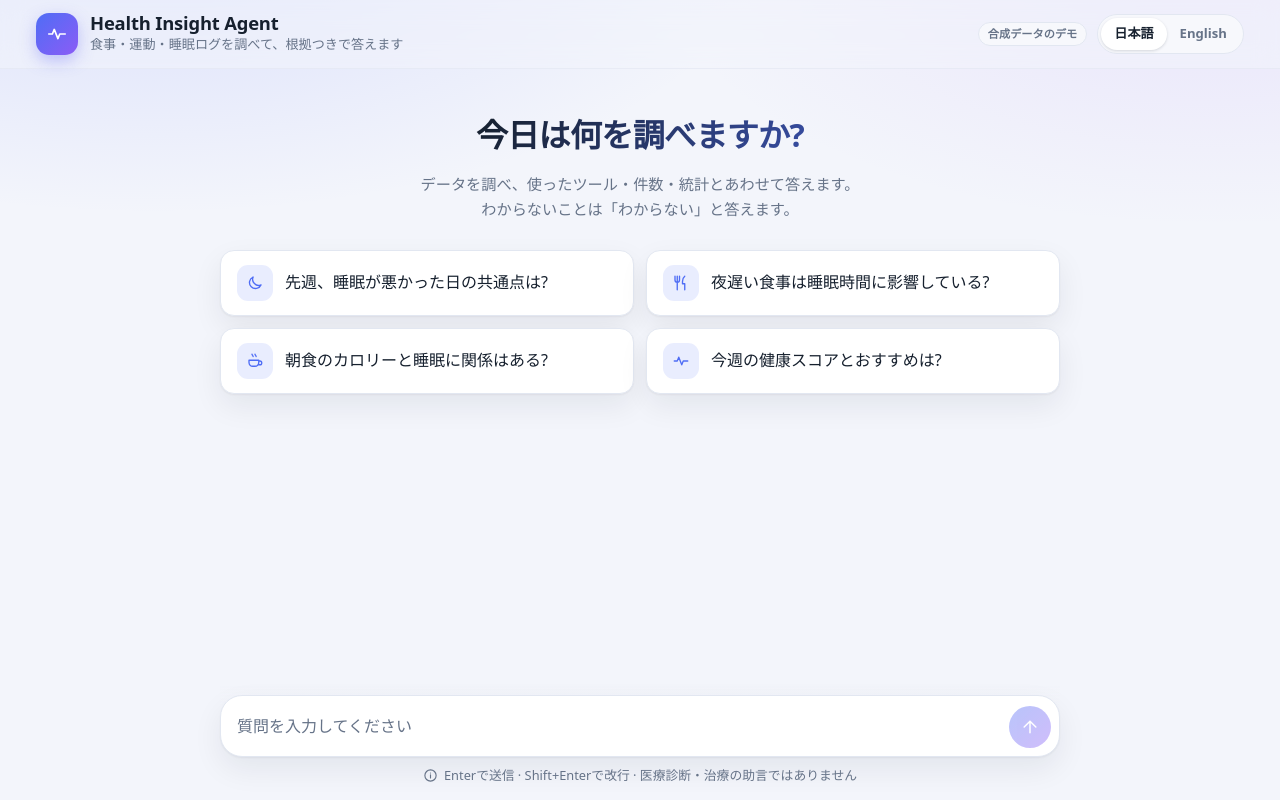
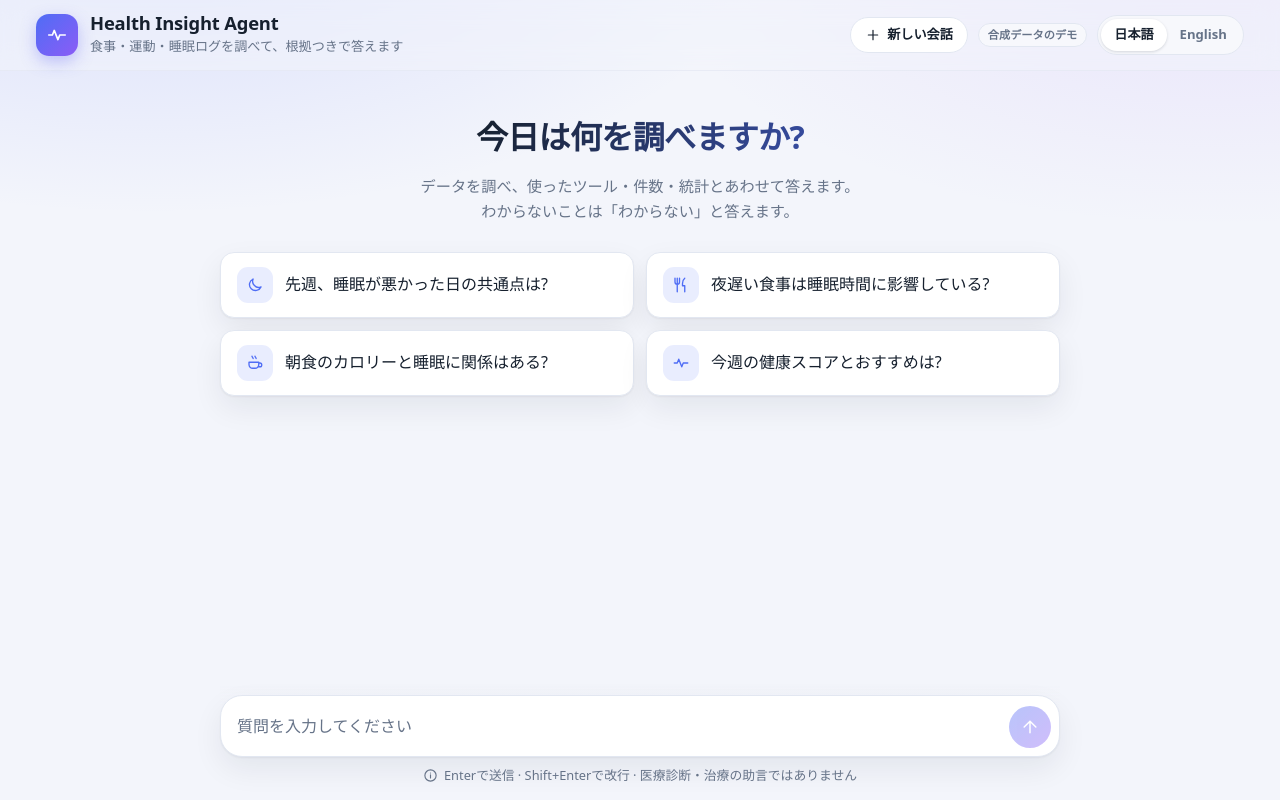
Before and after one commit to shim369/Python-Health-Insight-Agent, a React (Vite) app in the folder frontend/: page / in a window 1280 px wide. Built offline with nearby package versions, Linux system fonts and the light colour scheme.

Commit message:
UI: Add a New chat button and a clickable logo that return to the start screen
Co-Authored-By: Claude Sonnet 5.5 <noreply@anthropic.com>

```diff
--- a/frontend/src/App.tsx
+++ b/frontend/src/App.tsx
@@ -1,7 +1,7 @@
 import { useEffect, useState } from "react";
 import type { Locale } from "./api/types";
 import { ChatView } from "./components/ChatView";
-import { LogoMark } from "./components/Icons";
+import { IconPlus, LogoMark } from "./components/Icons";
 import { t } from "./lib/strings";
 
 const LOCALES: { value: Locale; label: string }[] = [
@@ -11,22 +11,34 @@ const LOCALES: { value: Locale; label: string }[] = [
 
 export function App() {
   const [locale, setLocale] = useState<Locale>("ja");
+  // ChatViewのkeyを変えると作り直され、会話がクリアされてトップ(最初の画面)に戻る。
+  const [chatKey, setChatKey] = useState(0);
   const s = t(locale);
   // 読み上げ・ハイフネーション・フォント選択のため、文書の言語も切り替える
   useEffect(() => {
     document.documentElement.lang = locale;
   }, [locale]);
+
+  const backToTop = () => {
+    setChatKey((k) => k + 1);
+    window.scrollTo?.({ top: 0 });
+  };
+
   return (
     <div className="shell">
       <header className="app-header">
-        <div className="brand">
+        <button type="button" className="brand" onClick={backToTop} aria-label={s.backToTop} title={s.backToTop}>
           <LogoMark />
-          <div>
+          <span className="brand-text">
             <h1>{s.title}</h1>
-            <p className="muted">{s.subtitle}</p>
-          </div>
-        </div>
+            <span className="muted">{s.subtitle}</span>
+          </span>
+        </button>
         <div className="header-actions">
+          <button type="button" className="new-chat" onClick={backToTop}>
+            <IconPlus />
+            {s.newChat}
+          </button>
           <span className="badge demo">{s.demoBadge}</span>
           <div className="segmented" role="group" aria-label="Language">
             {LOCALES.map((l) => (
@@ -43,7 +55,7 @@ export function App() {
         </div>
       </header>
       <div className="app">
-        <ChatView locale={locale} />
+        <ChatView key={chatKey} locale={locale} />
       </div>
     </div>
   );
--- a/frontend/src/components/Icons.tsx
+++ b/frontend/src/components/Icons.tsx
@@ -38,6 +38,11 @@ export const IconBreakfast = () => (
 export const IconHeart = () => (
   <Svg>
     <path d="M3 12h4l2-5 4 10 2-5h6" />
+  </Svg>
+);
+export const IconPlus = () => (
+  <Svg size={16}>
+    <path d="M12 5v14M5 12h14" />
   </Svg>
 );
 export const IconSend = () => (
--- a/frontend/src/lib/strings.ts
+++ b/frontend/src/lib/strings.ts
@@ -6,6 +6,8 @@ const ja = {
   heroTitle: "今日は何を調べますか?",
   heroText: "データを調べ、使ったツール・件数・統計とあわせて答えます。わからないことは「わからない」と答えます。",
   demoBadge: "合成データのデモ",
+  newChat: "新しい会話",
+  backToTop: "トップに戻る(会話をクリア)",
   unknownLabel: "わからないこと",
   finding: {
     correlationTitle: "相関の読み取り",
@@ -59,6 +61,8 @@ const en: typeof ja = {
   heroTitle: "What would you like to look into?",
   heroText: "It checks your data and answers together with the tools, record counts and statistics it used. If it cannot tell, it says so.",
   demoBadge: "Synthetic-data demo",
+  newChat: "New chat",
+  backToTop: "Back to top (clears the chat)",
   unknownLabel: "What is unknown",
   finding: {
     correlationTitle: "Reading the correlation",
--- a/frontend/src/styles.scss
+++ b/frontend/src/styles.scss
@@ -170,20 +170,53 @@ button {
   flex-wrap: wrap;
 }
 
+// ロゴ+タイトル全体が「トップに戻る」ボタン
 .brand {
   display: flex;
   align-items: center;
   gap: 12px;
+  padding: 0;
+  border: 0;
+  background: transparent;
+  text-align: left;
+  border-radius: $radius-sm;
+
+  &:hover .logo-mark {
+    transform: scale(1.05);
+  }
+
+  .brand-text {
+    display: flex;
+    flex-direction: column;
+    gap: 2px;
+    max-width: 52ch;
+    font-size: 0.82rem;
+  }
 
   h1 {
     font-size: 1.15rem;
     letter-spacing: -0.01em;
     line-height: 1.2;
   }
+}
 
-  p {
-    font-size: 0.82rem;
-    max-width: 52ch;
+.new-chat {
+  display: inline-flex;
+  align-items: center;
+  gap: 6px;
+  padding: 6px 14px;
+  border-radius: $radius-pill;
+  border: 1px solid var(--border);
+  background: var(--surface);
+  font-size: 0.82rem;
+  font-weight: 600;
+  transition:
+    border-color 0.2s $ease,
+    color 0.2s $ease;
+
+  &:hover {
+    border-color: var(--accent);
+    color: var(--accent);
   }
 }
 
@@ -197,6 +230,7 @@ button {
   background: linear-gradient(135deg, var(--accent), var(--accent-2));
   box-shadow: 0 6px 16px rgba(99, 102, 241, 0.35);
   flex: none;
+  transition: transform 0.2s $ease;
 
   svg {
     width: 22px;
```
Also changed, not shown: 1 other file (tests, documents, lock files or other folders).
